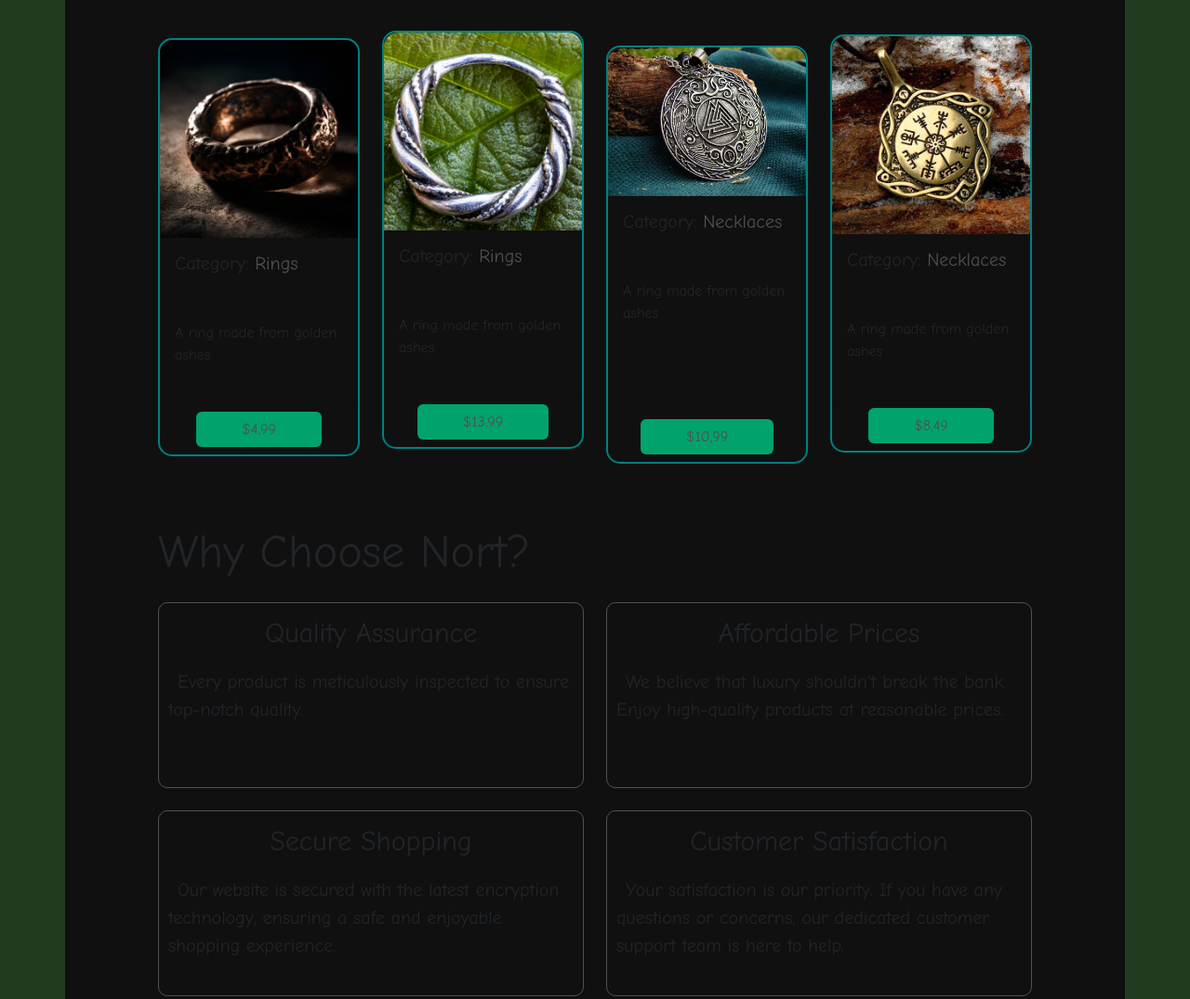
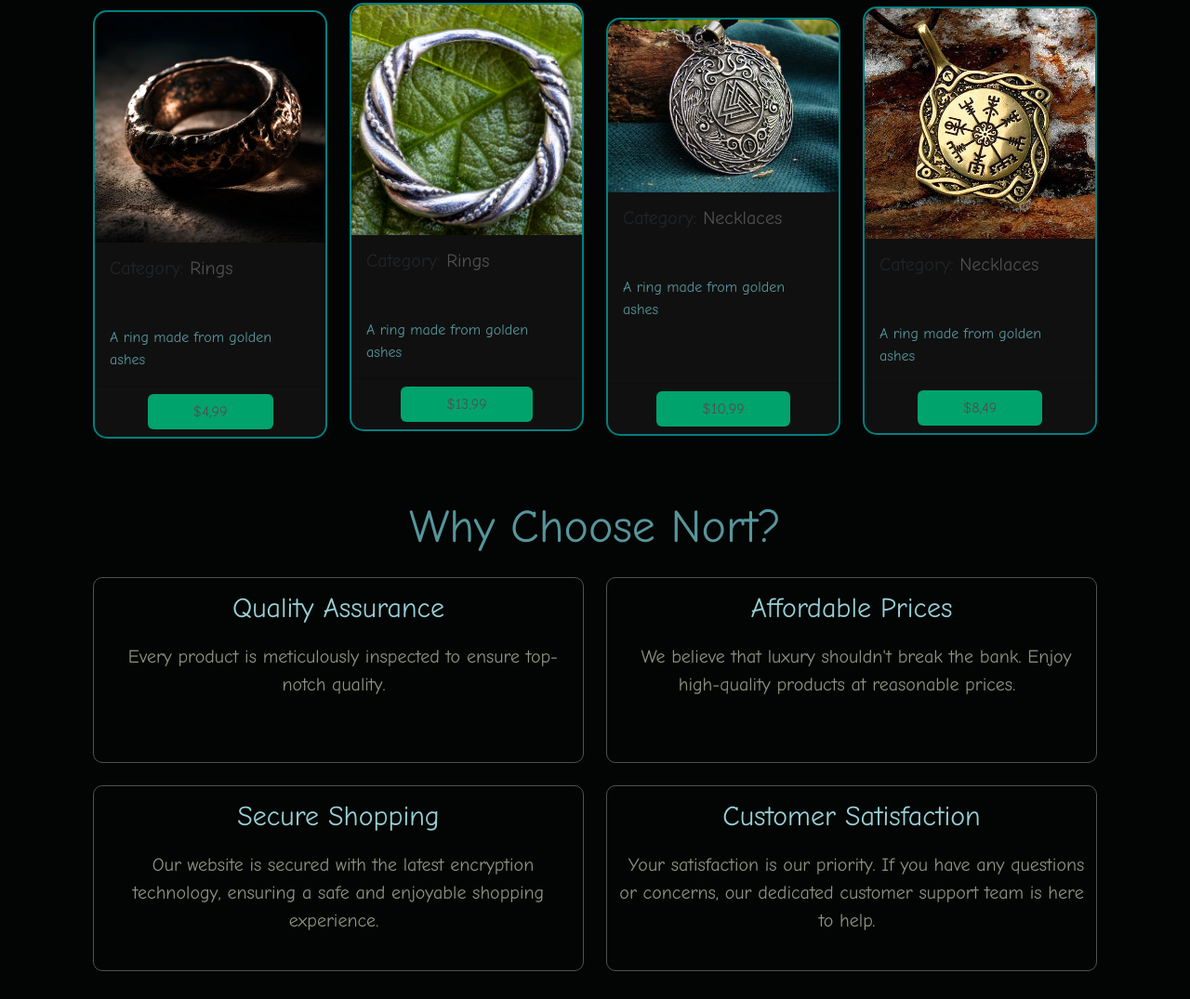
Before and after one commit to Megisti33/megisti33.github.io, a plain HTML site: page index.html in a window 1280 px wide. Shown: the part 894-1969 px from the top of the page at 93% size. Drawn offline with nearby package versions, Linux system fonts and the light colour scheme.

Commit message:
TODO: making the site a bit more responsible. Next up is a baner at the beginning and maybe a navbar

```diff
--- a/sklep.html
+++ b/index.html
@@ -12,7 +12,11 @@
         </head>
 
         <body>
-            <div class="container">
+            <div class="container-fluid">
+
+                <div class="row welcomeImage">
+
+                </div>
 
                 <div class="row">
                     <div class="col-8">
@@ -23,7 +27,7 @@
                 <div class="row">
                     <div class="col-4 ms-5">
                         <span>
-                            Discover a world of exquisite products at Nort. We curate a unique collection of jewelry that combines style, quality, and affordability. From necklaces to rings, we have something for every taste.
+                            Discover a world of exquisite products at Nort. We curate an unique collection of jewelry that combines style, quality, and affordability. From necklaces to rings, we have something for every taste.
 
                         </span>
                     </div>
@@ -117,9 +121,9 @@
                     </div>
                 </div>
 
-                <div class="row">
+                <div class="row d-flex justify-content-center">
                     <div class="col-8">
-                        <p class="chooseOurShopParagraph paragraph3">Why Choose Nort?</p>
+                        <p class="chooseOurShopParagraph paragraph3 text-center">Why Choose Nort?</p>
                     </div>
                 </div>
                 <div class="row row-cols-2 gy-4">
--- a/style.css
+++ b/style.css
@@ -2,14 +2,20 @@
     --bg-color: #101010;
     --blue: #008080;
     --green: #00A36C;
+    --small_text: #57959c;
+    --big_text: #98d0d6;
+    --gold: #cfb53b;
+    --normal_text: #8e9481;
 }
 
-body{
-    background-color: #213b21;
+.welcomeImageRow{
+    background-image: url("mountains.png");
+    background-repeat: no-repeat;
+    background-position: fixed;
 }
 
-.container{
-    background-color: var(--bg-color);
+.container-fluid{
+    background-color: #030504;
     padding: 50px 100px;
 }
 .card{
@@ -35,6 +41,9 @@ body{
 .card .buyBtn{
     background-color: var(--green);
 }
+.card .buyBtn:hover{
+    background-color: var(--gold);
+}
 
 *{
     font-family: Comic Sans MS;
@@ -59,6 +68,11 @@ span{
 }
 p{
     margin-top: 50px;
+    color: var(--small_text)
+}
+
+span{
+    color: var(--normal_text)
 }
 
 .box{
@@ -66,11 +80,13 @@ p{
     border-radius: 10px;
     padding: 10px;
     min-height: 200px;
+    text-align: center;
 }
 .box header{
     text-align: center;
     font-size: 30px;
     margin-bottom: 15px;
+    color: var(--big_text)
 }
 .box span{
     margin-inline: 10px;
```
Also changed, not shown: mountains.png (added).
